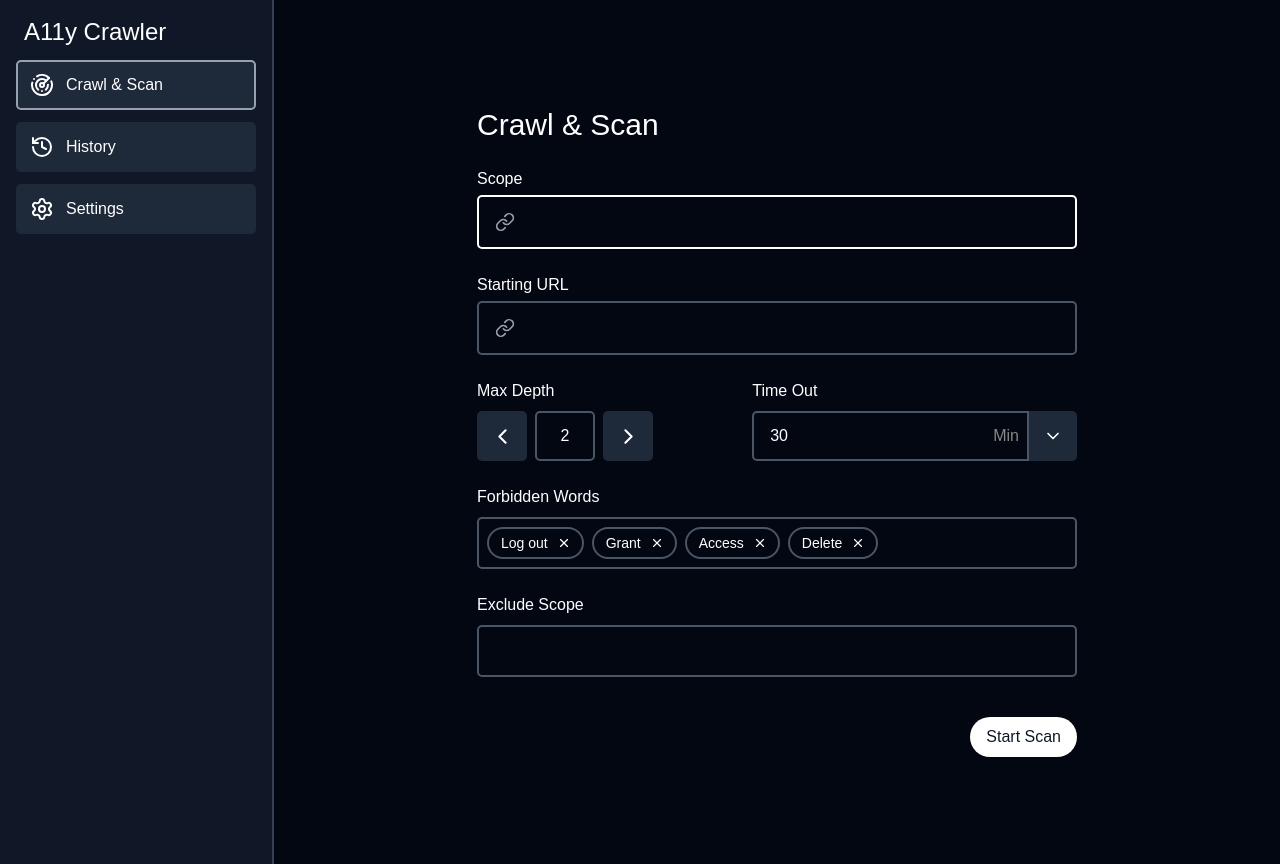
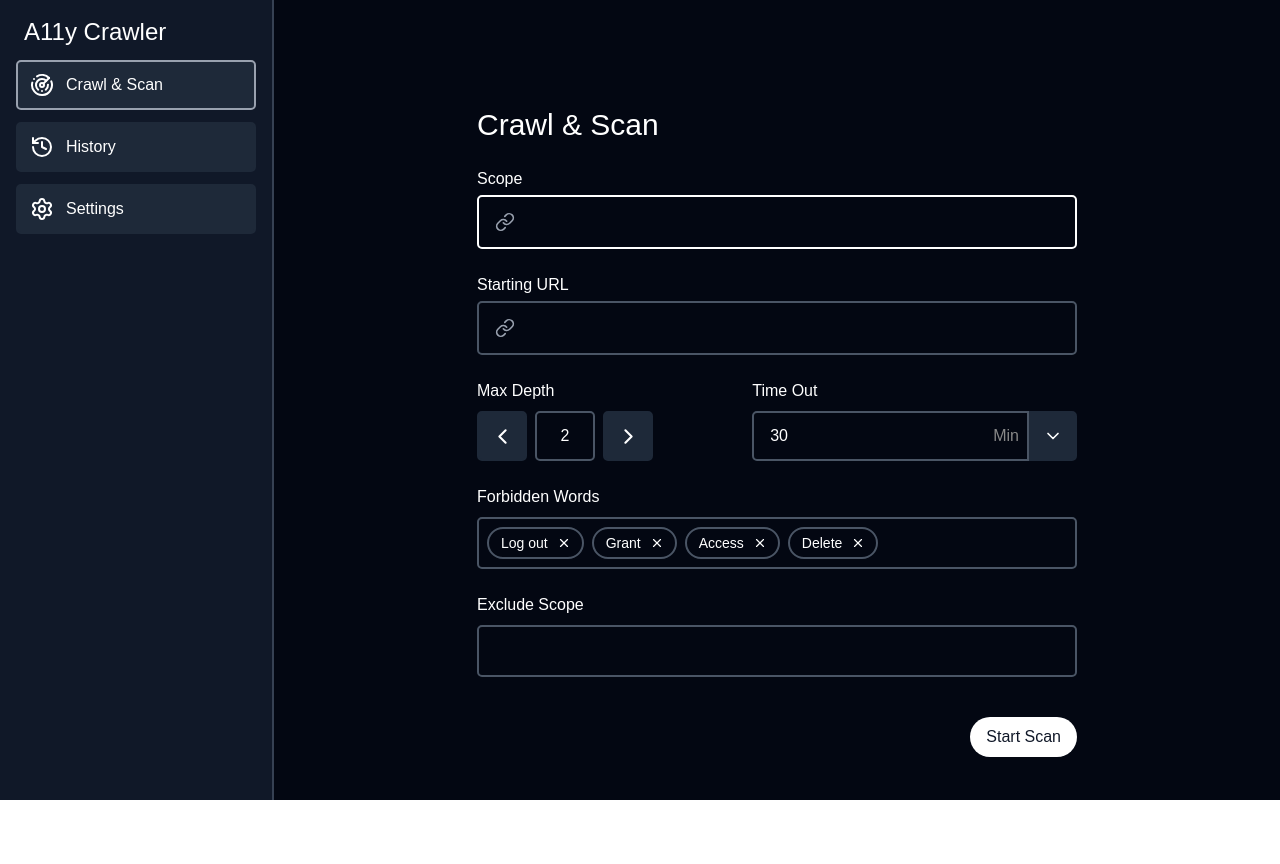
Before and after one commit to harryg02/a11y-crawler, a Next.js app: page / in a window 1280 px wide. After the commit the page ends 800 px from the top, so only its background shows below. Built offline with nearby package versions, Linux system fonts and the light colour scheme; a web font is replaced by a local one.

Commit message:
Independent scrolling for  main content area

```diff
--- a/app/page.tsx
+++ b/app/page.tsx
@@ -16,9 +16,9 @@ export default function Page() {
   const [crawlConfig, setCrawlConfig] = useState<any>(null);
 
   return (
-    <div className="flex min-h-screen bg-gray-900 text-white">
+    <div className="flex h-screen overflow-hidden bg-gray-900 text-white">
       {/* Sidebar */}
-      <aside className="shrink-0 p-4 flex flex-col gap-3 border-r-2 border-gray-700">
+      <aside className="shrink-0 p-4 flex flex-col gap-3 border-r-2 border-gray-700 overflow-y-auto">
         <h1 className="text-2xl font-medium px-2">A11y Crawler</h1>
         <Tab icon={<Radar size={24} />} label="Crawl & Scan" active={view === 'crawl'} onClick={() => setView('crawl')} />
         <Tab icon={<HistoryIcon size={24} />} label="History" active={view === 'history'} onClick={() => setView('history')} />
@@ -26,7 +26,7 @@ export default function Page() {
       </aside>
 
       {/* Main content */}
-      <main className="flex-1 p-8 bg-gray-950">
+      <main className="flex-1 p-8 bg-gray-950 overflow-y-auto">
         {/* Keep CrawlScan mounted but hidden when not active so state persists */}
         <div className={view === 'crawl' ? '' : 'hidden'}>
           <CrawlScan
```
